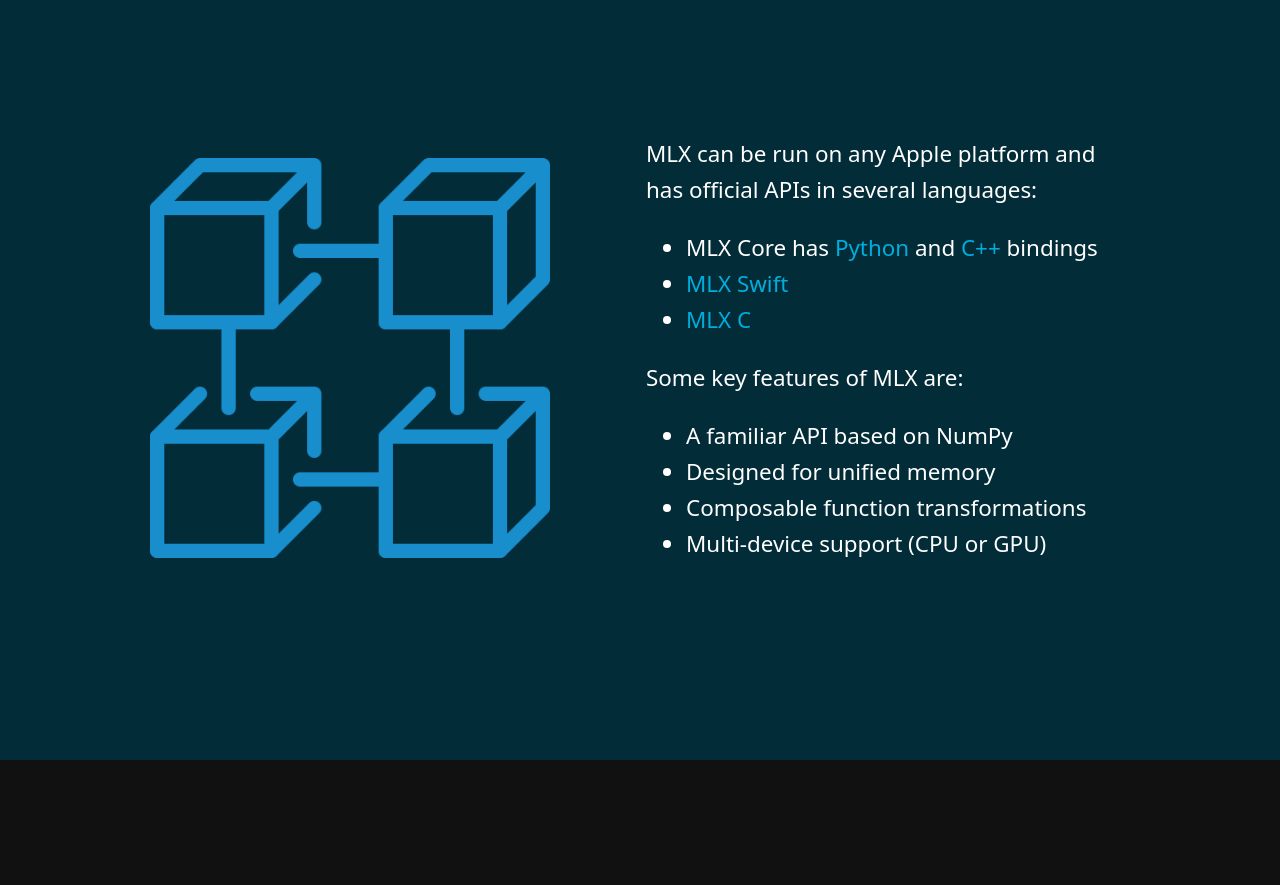
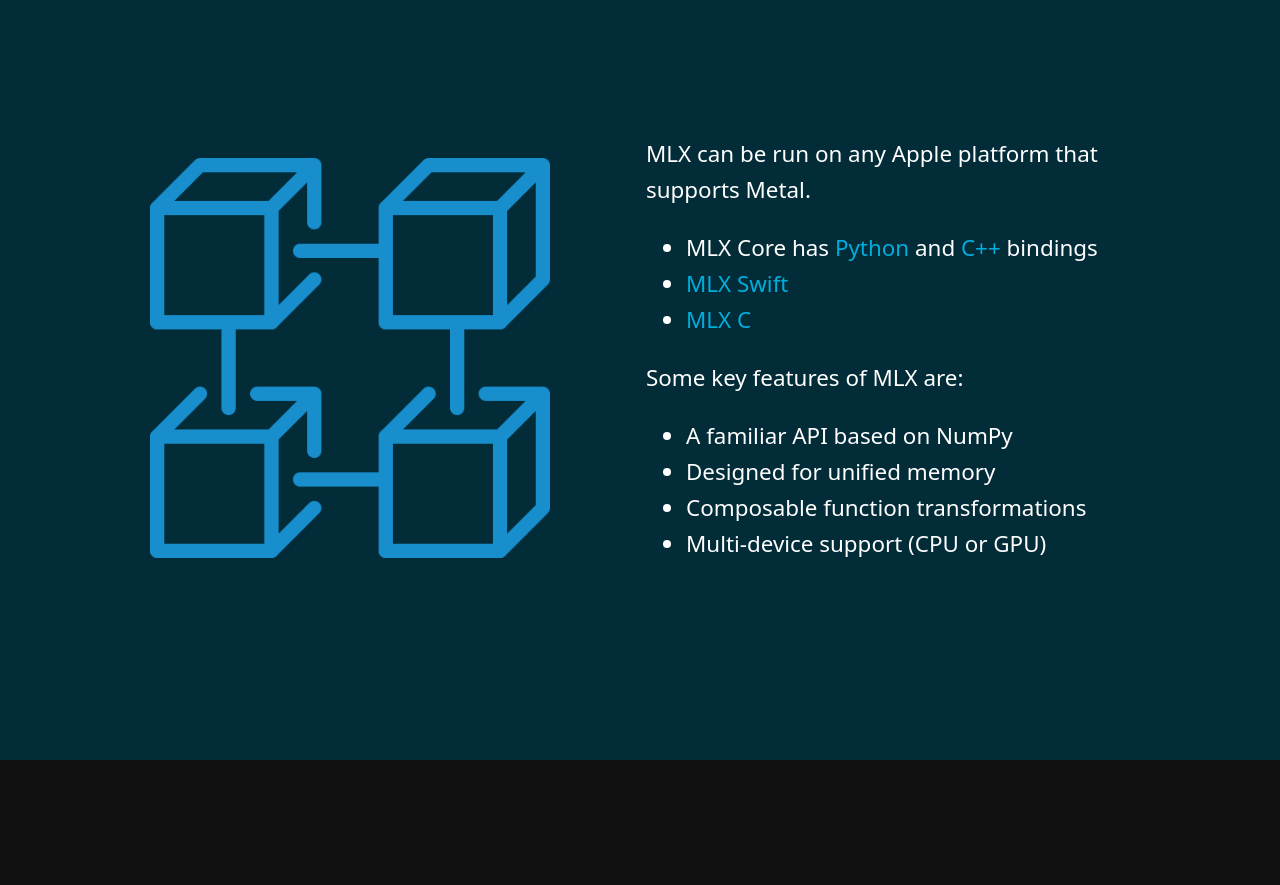
Before and after one commit to ml-explore/mlx-framework.org, an Eleventy site: page src/index.md in a window 1280 px wide. Shown: the part 840-1725 px from the top of the page. Built offline with nearby package versions, Linux system fonts and the light colour scheme; Eleventy itself is replaced by a stand-in of ours; files that its build step writes are made by us from their sources.

Commit message:
Update copy

```diff
--- a/src/index.md
+++ b/src/index.md
@@ -20,7 +20,7 @@ title: MLX
             <img src="./assets/images/blocks.png" />
         </p>
         <div class="claim fade-in">
-            MLX can be run on any Apple platform and has official APIs in several languages:
+            MLX can be run on any Apple platform that supports Metal.
             <br />
             <ul class="fade-in">
                 <li>MLX Core has <a href="https://ml-explore.github.io/mlx/build/html/index.html">Python</a> and <a href="https://ml-explore.github.io/mlx/build/html/cpp/ops.html">C++</a> bindings</li>
```
